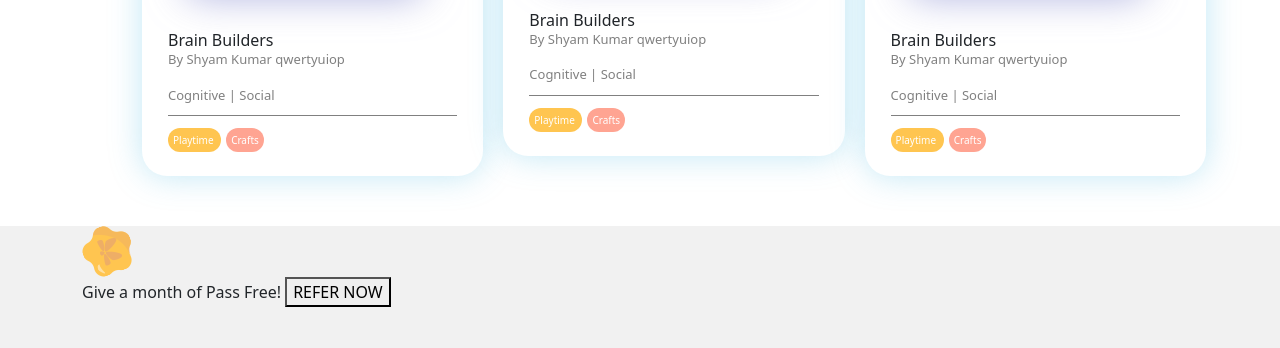
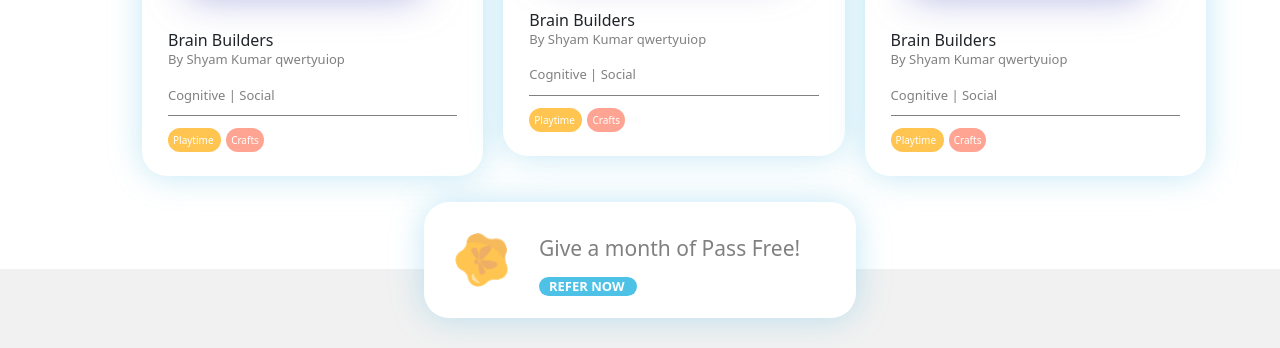
Before and after one commit to 5hy4m/Practicing-Html5-and-css3, a plain HTML site: page index.html in a window 1280 px wide. Shown: the part 752-1100 px from the top of the page. Drawn offline with nearby package versions, Linux system fonts and the light colour scheme; files whose address does not match are found by name.

Commit message:
Made referal box

```diff
--- a/css/recommended.css
+++ b/css/recommended.css
@@ -1,8 +1,48 @@
 .recommended{
     background-color: #F1F1F1;
     height: 1000px;
+    display: grid;
+    justify-content: center;
 }
 
 .referalBox{
-    background-attachment: white;
+    position: relative;
+    bottom: 67px;
+    height: 116px;
+    width: 432px;
+    padding: 31px;
+    background-color: white;
+    display: flex;
+    border-radius:25px;
+    box-shadow: 0 0 32px 0 rgba(84, 189, 226, 0.36);
 }
+
+.referalbutton{
+    border: none;
+    background-color: #4EC1E6;
+    border-radius: 50px;
+    font-size: 13px;
+    font-weight: 600;
+    color: white;
+    padding: 0px 10px;
+    height: 21px;
+    width: 98px;
+    display: inline-flex;
+    margin-top: 12px;
+}
+
+.referalBox>.span{
+    display: flex;
+    height: 100%;
+    flex-flow: column;
+}
+.kinderflower{
+    margin-right: 31px;
+}
+
+.referalBox>.span{
+    width: 100%;
+    font-weight: 300;
+    color: grey;
+    font-size: 21px;
+}
--- a/css/tabcardsslider.css
+++ b/css/tabcardsslider.css
@@ -187,3 +187,7 @@
         padding: 50px 3px;
     }
 }
+
+.tab-pane>.cardscontainer{
+    margin-bottom: 43px;
+}
--- a/index.html
+++ b/index.html
@@ -481,10 +481,10 @@
         <!-- tabcardslider Section -->
         <section class="recommended">
             <div class="container">
+                <div class="referalBox">
                 <img src="assets/images/dashboard/free-kinderpas.png" alt="" class="kinderflower">
-                <div class="referalBox">
-                    <span>Give a month of Pass Free!
-                    <button>REFER NOW</button>
+                <span class = "span">Give a month of Pass Free!
+                    <button class="referalbutton">REFER NOW</button>
                     </span>
                 </div>
             </div>
```
